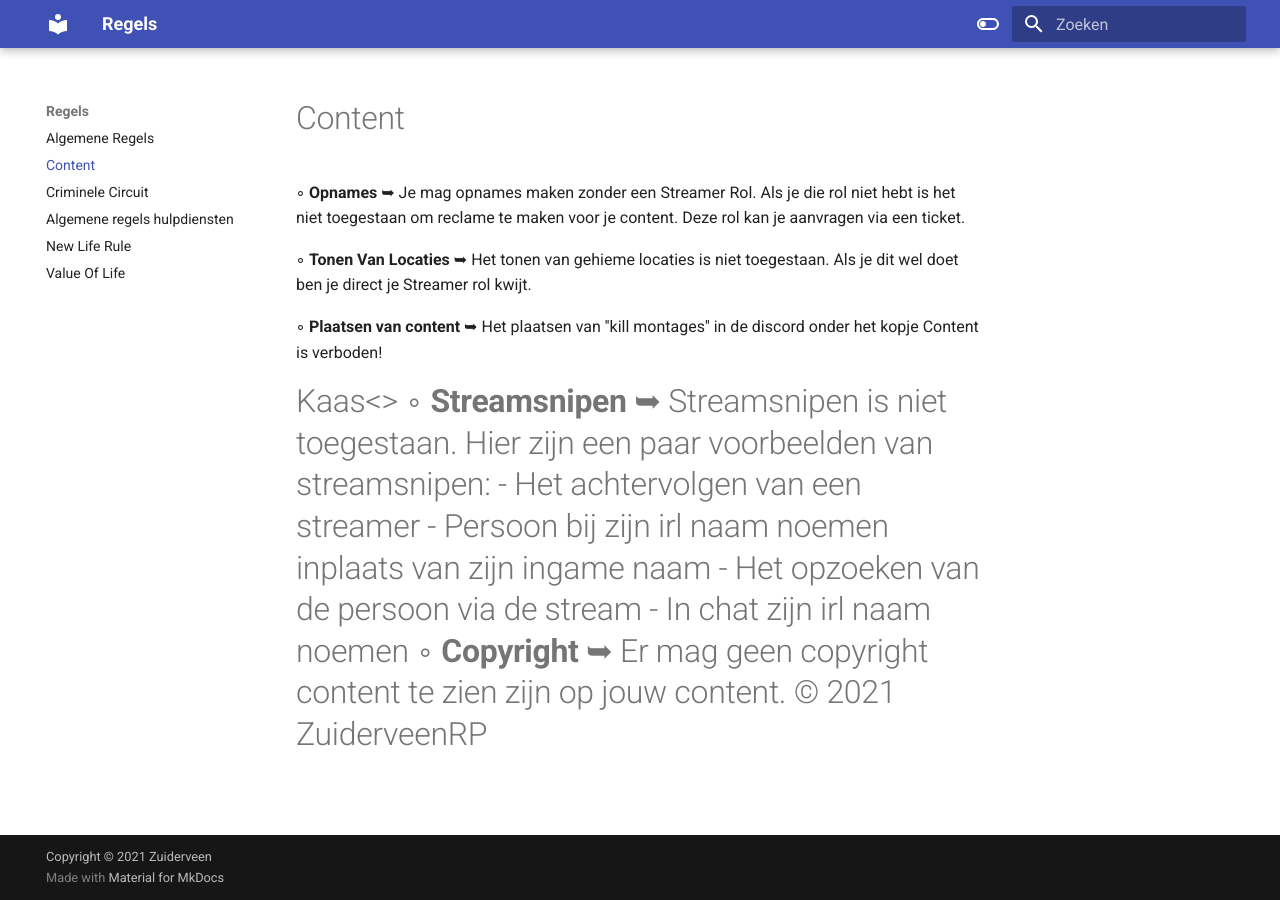
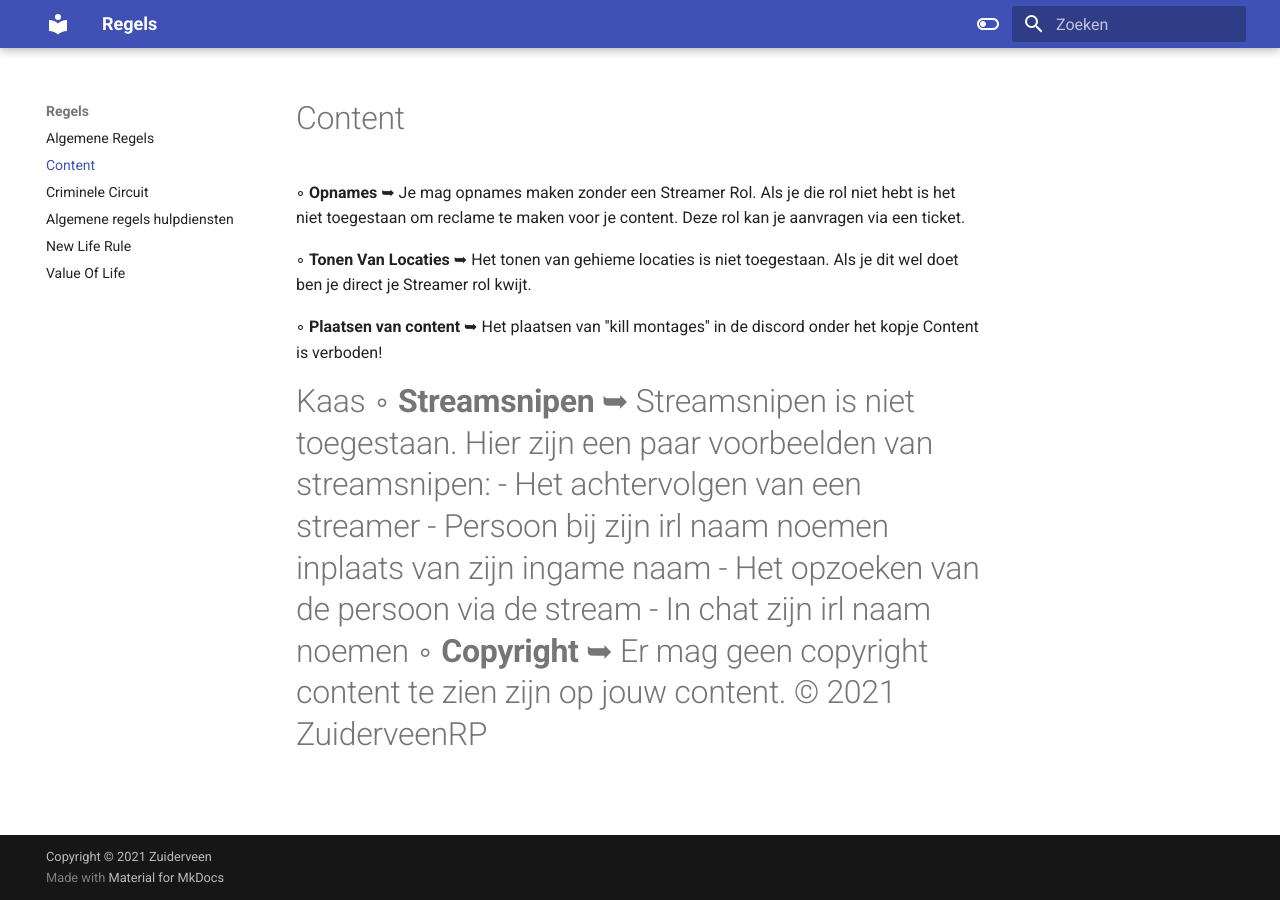
Before and after one commit to CappaWappa/Regels, an MkDocs documentation site: the page built from docs/content.md, in a window 1280 px wide. Built offline with MkDocs 1.6.1 and Material for MkDocs 9.7.7, drawn with Linux system fonts in a browser that asks for light colours.

```diff
--- a/docs/content.md
+++ b/docs/content.md
@@ -6,7 +6,7 @@
 
 ◦ <b>Plaatsen van content</b> ➥ Het plaatsen van ''kill montages'' in de discord onder het kopje Content is verboden!</br>
 
-<h1>Kaas<>
+<h1>Kaas
 
 ◦ <b>Streamsnipen</b> ➥ Streamsnipen is niet toegestaan. Hier zijn een paar voorbeelden van streamsnipen:
 - Het achtervolgen van een streamer
```
